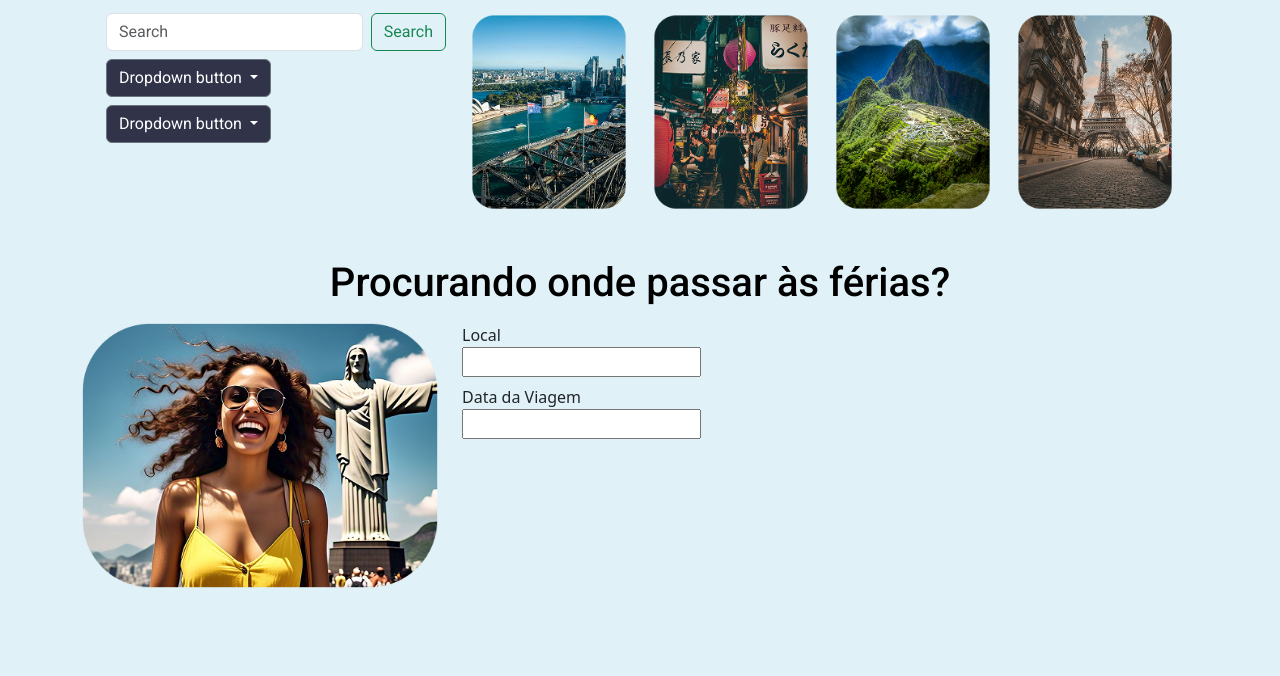
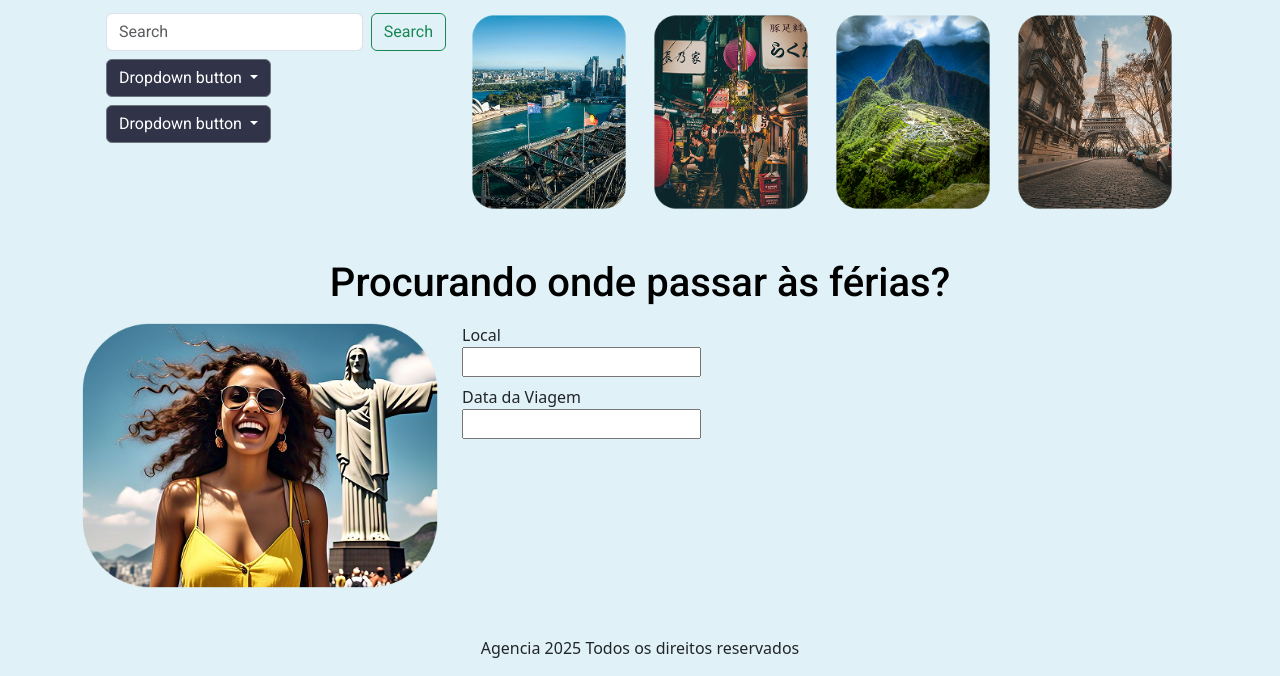
Before and after one commit to ailtonlucasdev/Projeto-Individual-1-Agencia-de-Viagens, a plain HTML site: page pages/index.html in a window 1280 px wide. Shown: the part 627-1303 px from the top of the page. Before the commit the page ends 1215 px from the top, so only its background shows below. Drawn offline with nearby package versions, Linux system fonts and the light colour scheme.

Commit message:
adicionando footer no index

```diff
--- a/pages/index.html
+++ b/pages/index.html
@@ -156,6 +156,7 @@
                 </div>
             </div>
         </div>
+    <!-- Hospedagem Section -->
     </section>
     <section>
         <div class="container">
@@ -185,5 +186,12 @@
             </div>
         </div>
     </section>
+
+    <!-- Footer -->
+    <footer>
+     <div class="pt-lg-5 pt-md-5 pt-sm-5 col justify-content-center">
+        <p class="text-center">Agencia 2025 Todos os direitos reservados</p>
+     </div>
+    </footer>
+
 </body>
-</html>
```
